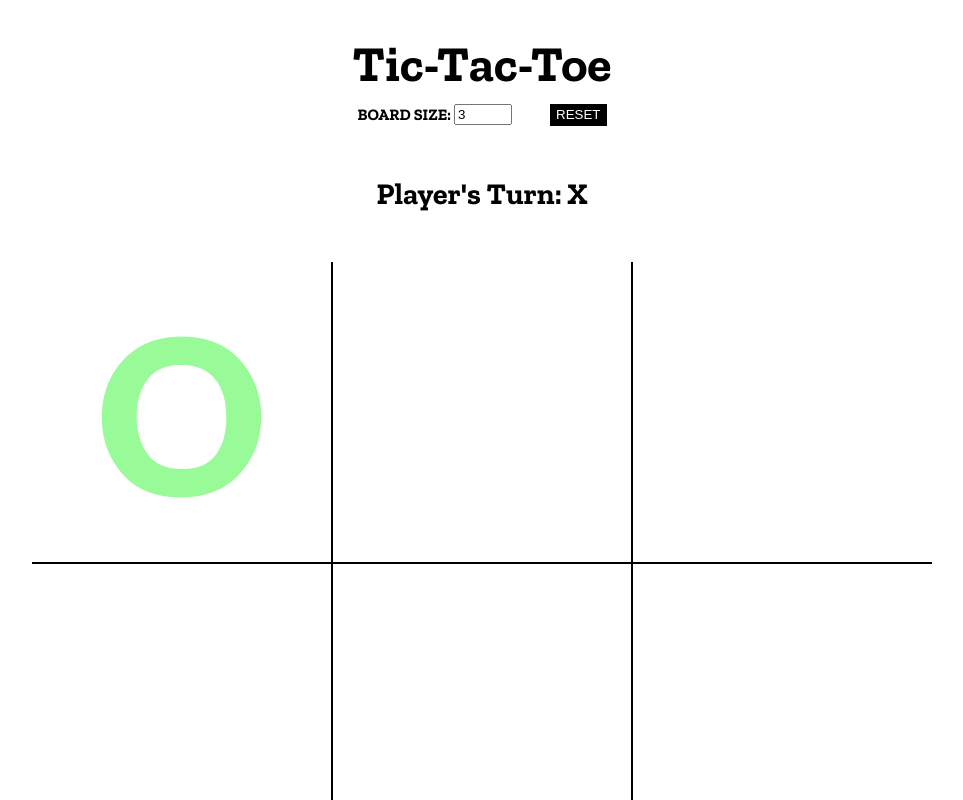
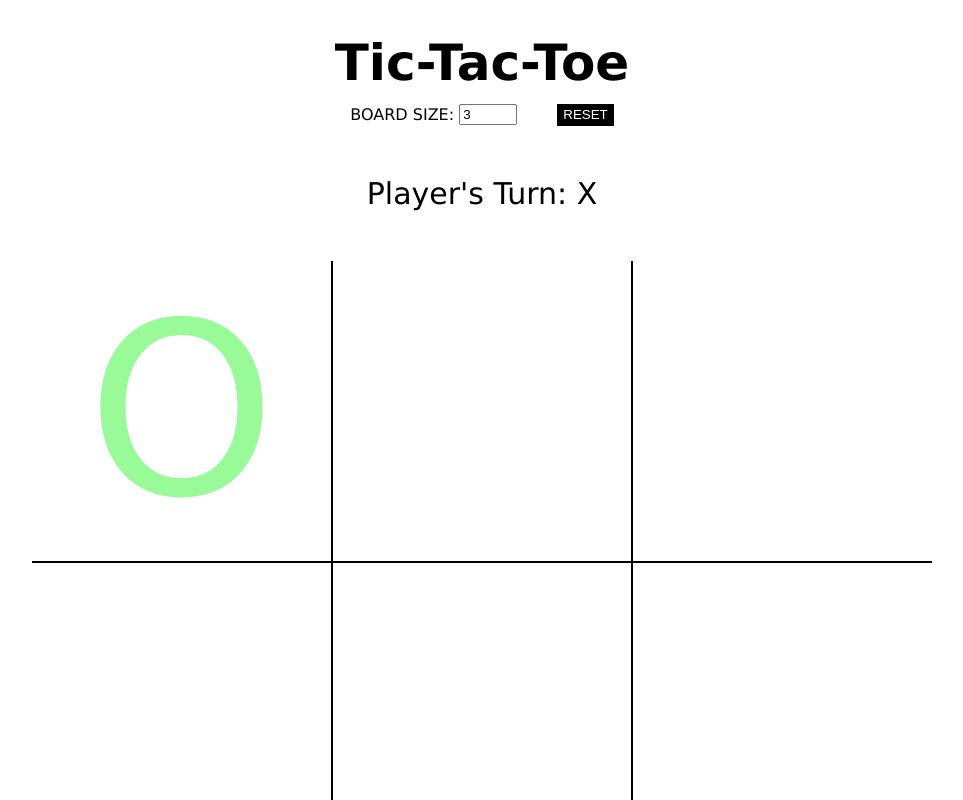
Before and after one commit to vjohndo/tic-tac-toe, a plain HTML site: page index.html in a window 1280 px wide. Both pictures are taken after a click on the element 339 px from the left and 411 px from the top of the page. Shown: the top 800 px of the page, without its empty margins (158-1121 px from the left). Drawn offline with nearby package versions, Linux system fonts and the light colour scheme.

Commit message:
Alpha v1.01 selectable fix

```diff
--- a/index.html
+++ b/index.html
@@ -30,7 +30,7 @@
          </div>
      </main>
      <footer>
-         Alpha version 1.0
+         Alpha version 1.01
      </footer>
      <script src="script.js"></script>
  </body>
--- a/script.js
+++ b/script.js
@@ -87,10 +87,11 @@ const clickMechanics = (event) => {
     console.log('is firing')
 
     // Update mark
-    if (!event.target.dataset.mark) {
+    if (!event.target.textContent) {
         movesMade ++;
         event.target.textContent = (isO) ? "O" : "X";
         event.target.classList.add(event.target.textContent.toLowerCase());
+        event.target.style.userSelect = 'none'
         gameboardState[rowChosen-1][colChosen-1] = event.target.textContent
         isO = !isO;
 
--- a/style.css
+++ b/style.css
@@ -1,7 +1,5 @@
-@import url('https://fonts.googleapis.com/css2?family=Zilla+Slab:wght@700&display=swap');
-
 body {
-    font-family: 'Zilla Slab', serif;
+    font-family:'Lucida Sans', 'Lucida Sans Regular', 'Lucida Grande', 'Lucida Sans Unicode', Geneva, Verdana, sans-serif;
     margin: 0 auto;
     max-width: 900px;
     text-align: center;
```
